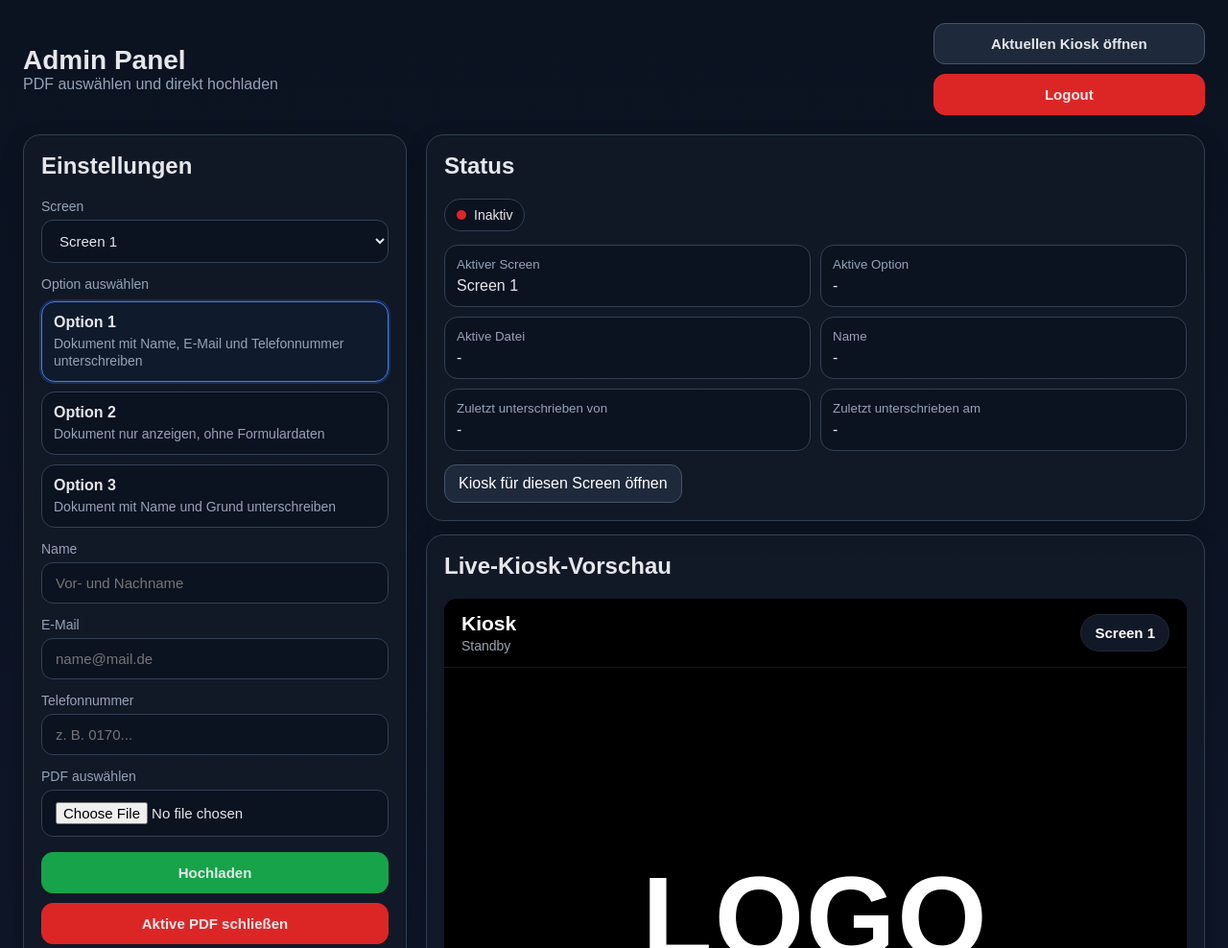
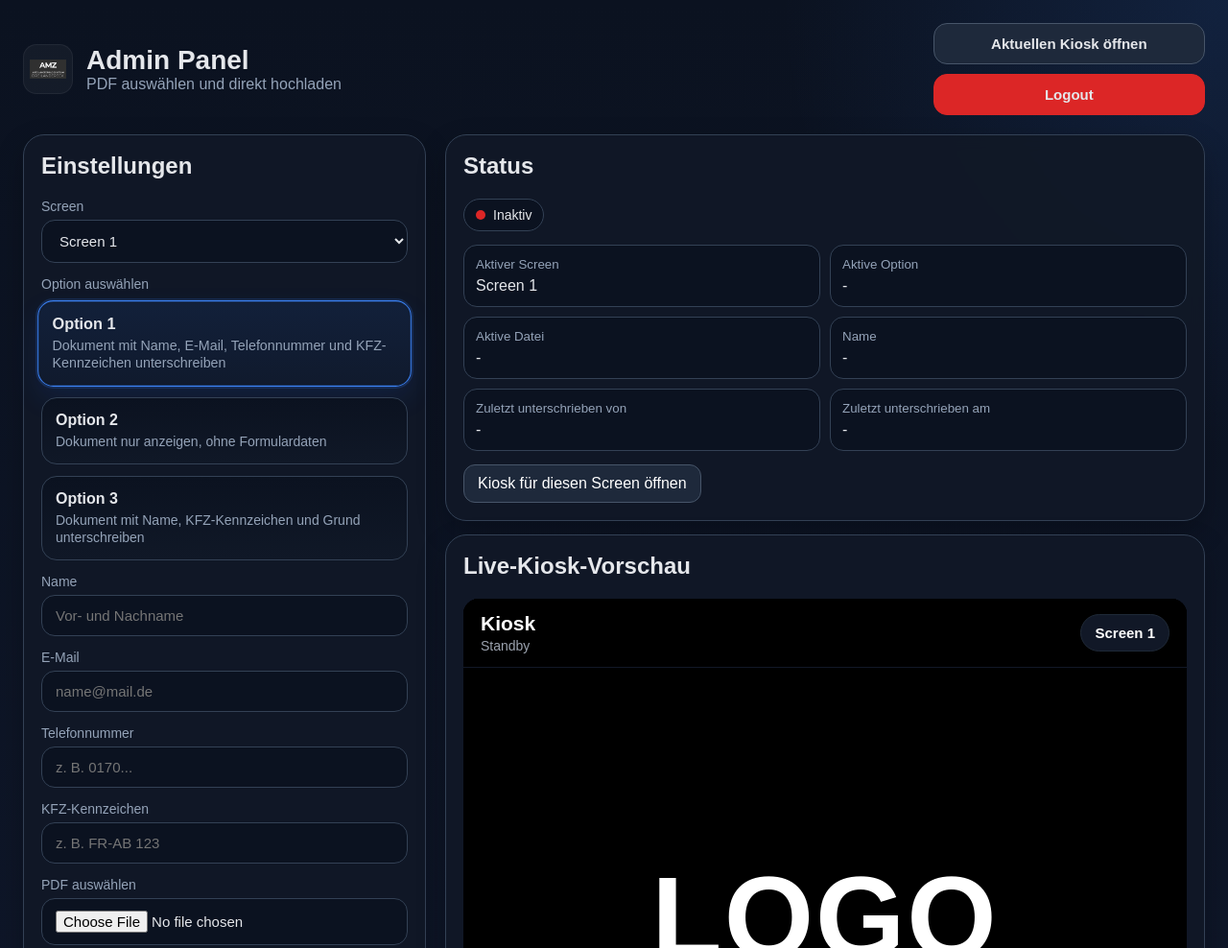
Before and after one commit to skunqz/amz-sign-kiosk, a website: page public/admin.html in a window 1280 px wide. Shown: the top 988 px of the page at 96% size. Drawn offline with Linux system fonts and the light colour scheme; no server answers; a script that the page names is missing.

Commit message:
Update admin.html

```diff
--- a/public/admin.html
+++ b/public/admin.html
@@ -22,7 +22,9 @@
     body{
       margin:0;
       font-family:Arial, Helvetica, sans-serif;
-      background:linear-gradient(180deg,#0b1220 0%, #0f172a 100%);
+      background:
+        radial-gradient(circle at top right, rgba(59,130,246,.14), transparent 26%),
+        linear-gradient(180deg,#0b1220 0%, #0f172a 100%);
       color:var(--text);
     }
 
@@ -39,6 +41,22 @@
       gap:16px;
       margin-bottom:20px;
       flex-wrap:wrap;
+    }
+
+    .brand{
+      display:flex;
+      align-items:center;
+      gap:14px;
+    }
+
+    .brand-logo{
+      width:52px;
+      height:52px;
+      object-fit:contain;
+      border-radius:14px;
+      background:rgba(255,255,255,.04);
+      border:1px solid rgba(255,255,255,.06);
+      padding:6px;
     }
 
     h1{
@@ -58,16 +76,17 @@
 
     .grid{
       display:grid;
-      grid-template-columns:400px 1fr;
+      grid-template-columns:420px 1fr;
       gap:20px;
     }
 
     .card{
       background:rgba(17,24,39,.96);
       border:1px solid var(--line);
-      border-radius:18px;
+      border-radius:22px;
       padding:18px;
-      box-shadow:0 10px 25px rgba(0,0,0,.22);
+      box-shadow:0 12px 30px rgba(0,0,0,.24);
+      backdrop-filter: blur(8px);
     }
 
     .card h2{
@@ -83,7 +102,7 @@
 
     input, select, textarea, button{
       width:100%;
-      border-radius:12px;
+      border-radius:14px;
       border:1px solid var(--line);
       background:#0b1220;
       color:var(--text);
@@ -101,15 +120,19 @@
       background:var(--accent);
       border-color:var(--accent);
       font-weight:700;
+      transition:transform .15s ease, background .15s ease, box-shadow .15s ease;
+      box-shadow:0 8px 20px rgba(37,99,235,.18);
     }
 
     button:hover{
       background:var(--accent-2);
+      transform:translateY(-1px);
     }
 
     button.secondary{
       background:#1e293b;
       border-color:#475569;
+      box-shadow:none;
     }
 
     button.secondary:hover{
@@ -119,37 +142,49 @@
     button.danger{
       background:var(--danger);
       border-color:var(--danger);
+      box-shadow:none;
     }
 
     button.success{
       background:var(--success);
       border-color:var(--success);
+      box-shadow:none;
     }
 
     .mode-grid{
       display:grid;
-      gap:10px;
+      gap:12px;
       margin-top:10px;
     }
 
     .mode-card{
       border:1px solid var(--line);
-      border-radius:14px;
-      padding:12px;
-      background:#0b1220;
+      border-radius:16px;
+      padding:14px;
+      background:linear-gradient(180deg,#0b1220 0%, #101827 100%);
       cursor:pointer;
-      transition:.15s ease;
+      transition:transform .18s ease, border-color .18s ease, box-shadow .18s ease, background .18s ease;
+      transform:scale(1);
+    }
+
+    .mode-card:hover{
+      transform:translateY(-2px);
+      border-color:#4b5563;
+      box-shadow:0 10px 25px rgba(0,0,0,.18);
     }
 
     .mode-card.active{
       border-color:var(--accent);
-      outline:2px solid rgba(59,130,246,.22);
-      background:#101a2d;
+      outline:2px solid rgba(59,130,246,.18);
+      background:linear-gradient(180deg,#12203a 0%, #101a2d 100%);
+      transform:scale(1.02);
+      box-shadow:0 12px 28px rgba(37,99,235,.12);
     }
 
     .mode-card strong{
       display:block;
       margin-bottom:4px;
+      font-size:16px;
     }
 
     .mode-card span{
@@ -219,7 +254,7 @@
       width:100%;
       min-height:74vh;
       border:none;
-      border-radius:14px;
+      border-radius:16px;
       background:#000;
     }
 
@@ -230,6 +265,7 @@
       display:none;
       font-size:14px;
       line-height:1.4;
+      animation:fadeIn .25s ease;
     }
 
     .msg.show{display:block}
@@ -252,6 +288,23 @@
       padding:10px 14px;
       border-radius:12px;
       display:inline-block;
+      transition:transform .15s ease, background .15s ease;
+    }
+
+    .link-row a:hover{
+      background:#243244;
+      transform:translateY(-1px);
+    }
+
+    @keyframes fadeIn{
+      from{
+        opacity:0;
+        transform:translateY(6px);
+      }
+      to{
+        opacity:1;
+        transform:translateY(0);
+      }
     }
 
     @media (max-width:1100px){
@@ -264,10 +317,14 @@
 <body>
   <div class="wrap">
     <div class="topbar">
-      <div>
-        <h1>Admin Panel</h1>
-        <div class="muted">PDF auswählen und direkt hochladen</div>
+      <div class="brand">
+        <img src="/logo.png" alt="Logo" class="brand-logo" />
+        <div>
+          <h1>Admin Panel</h1>
+          <div class="muted">PDF auswählen und direkt hochladen</div>
+        </div>
       </div>
+
       <div class="top-actions">
         <button class="secondary" id="openKioskBtn">Aktuellen Kiosk öffnen</button>
         <button class="danger" id="logoutBtn">Logout</button>
@@ -288,7 +345,7 @@
         <div class="mode-grid">
           <div class="mode-card active" data-mode="mode1">
             <strong>Option 1</strong>
-            <span>Dokument mit Name, E-Mail und Telefonnummer unterschreiben</span>
+            <span>Dokument mit Name, E-Mail, Telefonnummer und KFZ-Kennzeichen unterschreiben</span>
           </div>
 
           <div class="mode-card" data-mode="mode2">
@@ -298,7 +355,7 @@
 
           <div class="mode-card" data-mode="mode3">
             <strong>Option 3</strong>
-            <span>Dokument mit Name und Grund unterschreiben</span>
+            <span>Dokument mit Name, KFZ-Kennzeichen und Grund unterschreiben</span>
           </div>
         </div>
 
@@ -311,11 +368,17 @@
 
           <label for="phone">Telefonnummer</label>
           <input id="phone" type="text" placeholder="z. B. 0170..." />
+
+          <label for="plate">KFZ-Kennzeichen</label>
+          <input id="plate" type="text" placeholder="z. B. FR-AB 123" />
         </div>
 
         <div id="formMode3" class="hidden">
           <label for="name3">Name</label>
           <input id="name3" type="text" placeholder="Vor- und Nachname" />
+
+          <label for="plate3">KFZ-Kennzeichen</label>
+          <input id="plate3" type="text" placeholder="z. B. FR-AB 123" />
 
           <label for="reason">Grund</label>
           <textarea id="reason" placeholder="Bitte Grund eingeben"></textarea>
@@ -454,7 +517,8 @@
           mode: "mode1",
           name: document.getElementById("name").value.trim(),
           email: document.getElementById("email").value.trim(),
-          phone: document.getElementById("phone").value.trim()
+          phone: document.getElementById("phone").value.trim(),
+          plate: document.getElementById("plate").value.trim()
         };
       }
 
@@ -462,6 +526,7 @@
         return {
           mode: "mode3",
           name: document.getElementById("name3").value.trim(),
+          plate: document.getElementById("plate3").value.trim(),
           reason: document.getElementById("reason").value.trim()
         };
       }
@@ -477,17 +542,21 @@
       document.getElementById("name").value = "";
       document.getElementById("email").value = "";
       document.getElementById("phone").value = "";
+      document.getElementById("plate").value = "";
       document.getElementById("name3").value = "";
+      document.getElementById("plate3").value = "";
       document.getElementById("reason").value = "";
 
       if (session.mode === "mode1") {
         document.getElementById("name").value = session.name || "";
         document.getElementById("email").value = session.email || "";
         document.getElementById("phone").value = session.phone || "";
+        document.getElementById("plate").value = session.plate || "";
       }
 
       if (session.mode === "mode3") {
         document.getElementById("name3").value = session.name || "";
+        document.getElementById("plate3").value = session.plate || "";
         document.getElementById("reason").value = session.reason || "";
       }
     }
```
